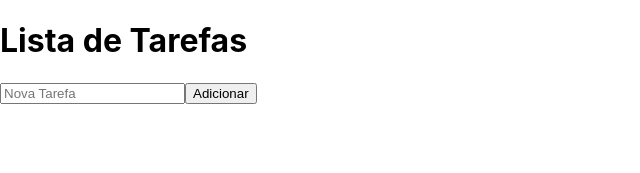
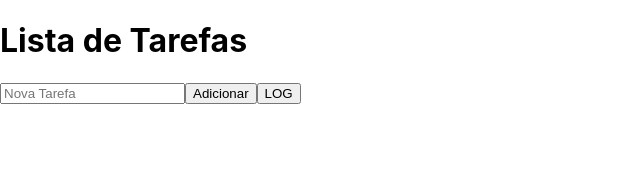
Before and after one commit to caioalvess/react-to-do-list, a React (Create React App) app: page / in a window 1280 px wide. Shown: the top 173 px of the page, without its empty margins (0-640 px from the left). Built offline with nearby package versions, Linux system fonts and the light colour scheme.

Commit message:
[FIX] Correção de bug de incremento na lógica de adição de tarefa

```diff
--- a/src/Components/ToDoList/ToDoList.js
+++ b/src/Components/ToDoList/ToDoList.js
@@ -8,6 +8,7 @@ export class ToDoList extends Component {
       items: [],
     };
     this.addItem = this.addItem.bind(this);
+    this.log = this.log.bind(this);
   }
 
   addItem(e) {
@@ -17,8 +18,14 @@ export class ToDoList extends Component {
         text: this._tarefaInput.value,
         key: Date.now(),
       };
+      this.setState({ items: [...state.items, newItem] });
     }
     e.preventDefault();
+    this.setState({ tarefa: "" });
+  }
+
+  log() {
+    console.log(this.state.items);
   }
 
   render() {
@@ -33,6 +40,7 @@ export class ToDoList extends Component {
           ref={(e) => (this._tarefaInput = e)}
         />
         <button type="submit">Adicionar</button>
+        <button onClick={this.log}>LOG</button>
       </form>
     );
   }
```
